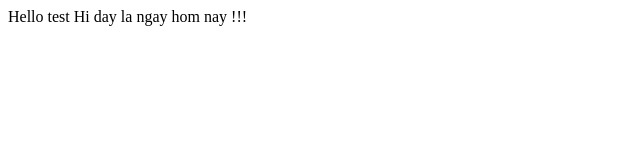
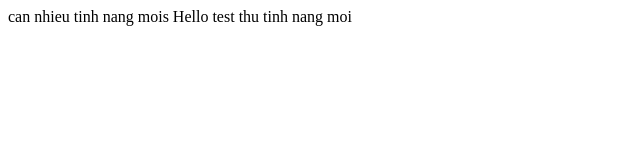
Before and after one commit to DevKimDN/temp2, a plain HTML site: page index.html in a window 1280 px wide. Shown: the whole page, without its empty margins (0-640 px from the left). Drawn offline with Linux system fonts and the light colour scheme.

Commit message:
Thu tinh nang moi ngay 16

```diff
--- a/index.html
+++ b/index.html
@@ -10,8 +10,10 @@
 </head>
 <body>
 
-Hello test
-Hi day la ngay hom nay !!!
+can nhieu tinh nang mois
+
+    Hello test
+thu tinh nang moi
 
 </body>
 </html>
```
